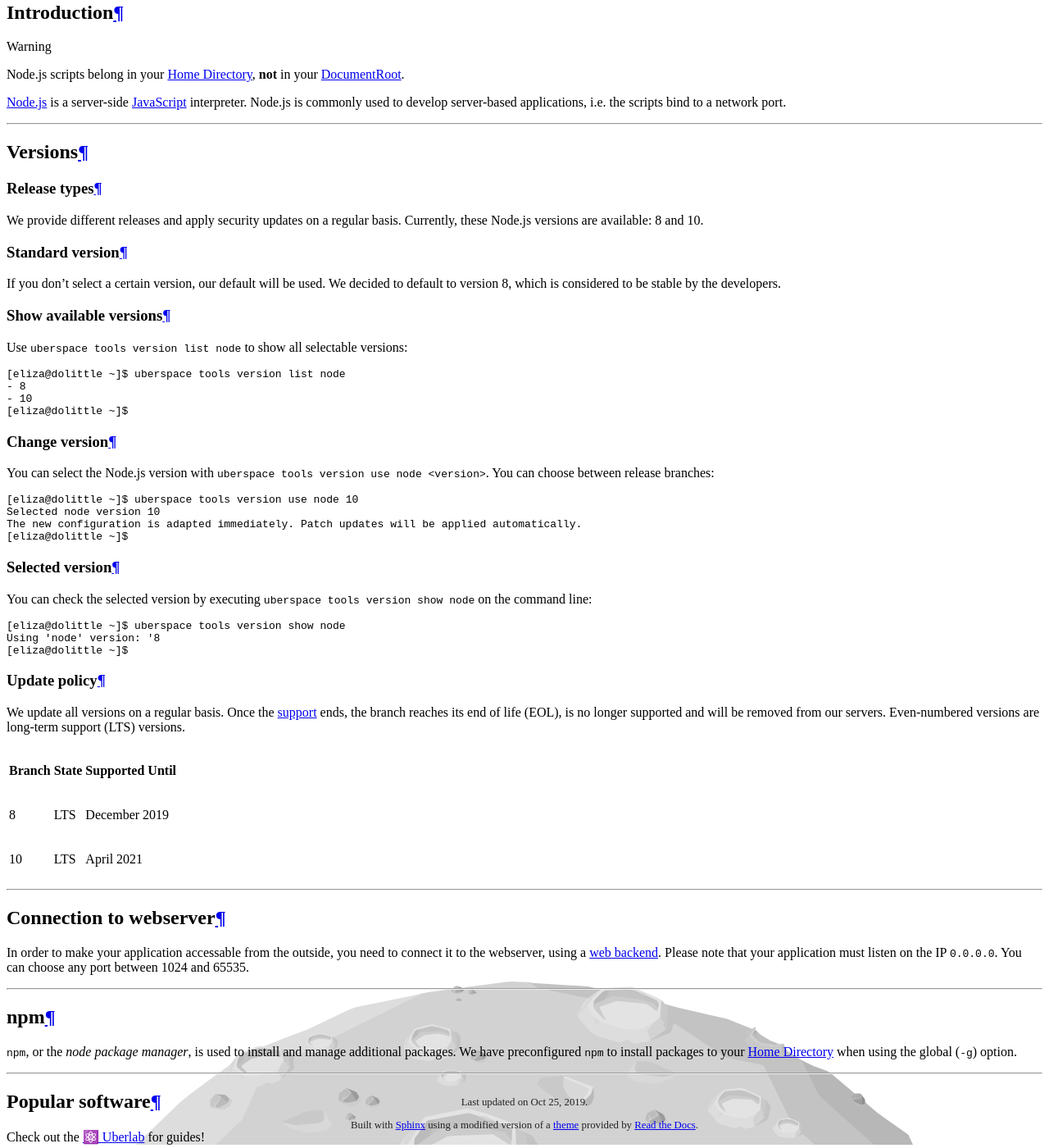
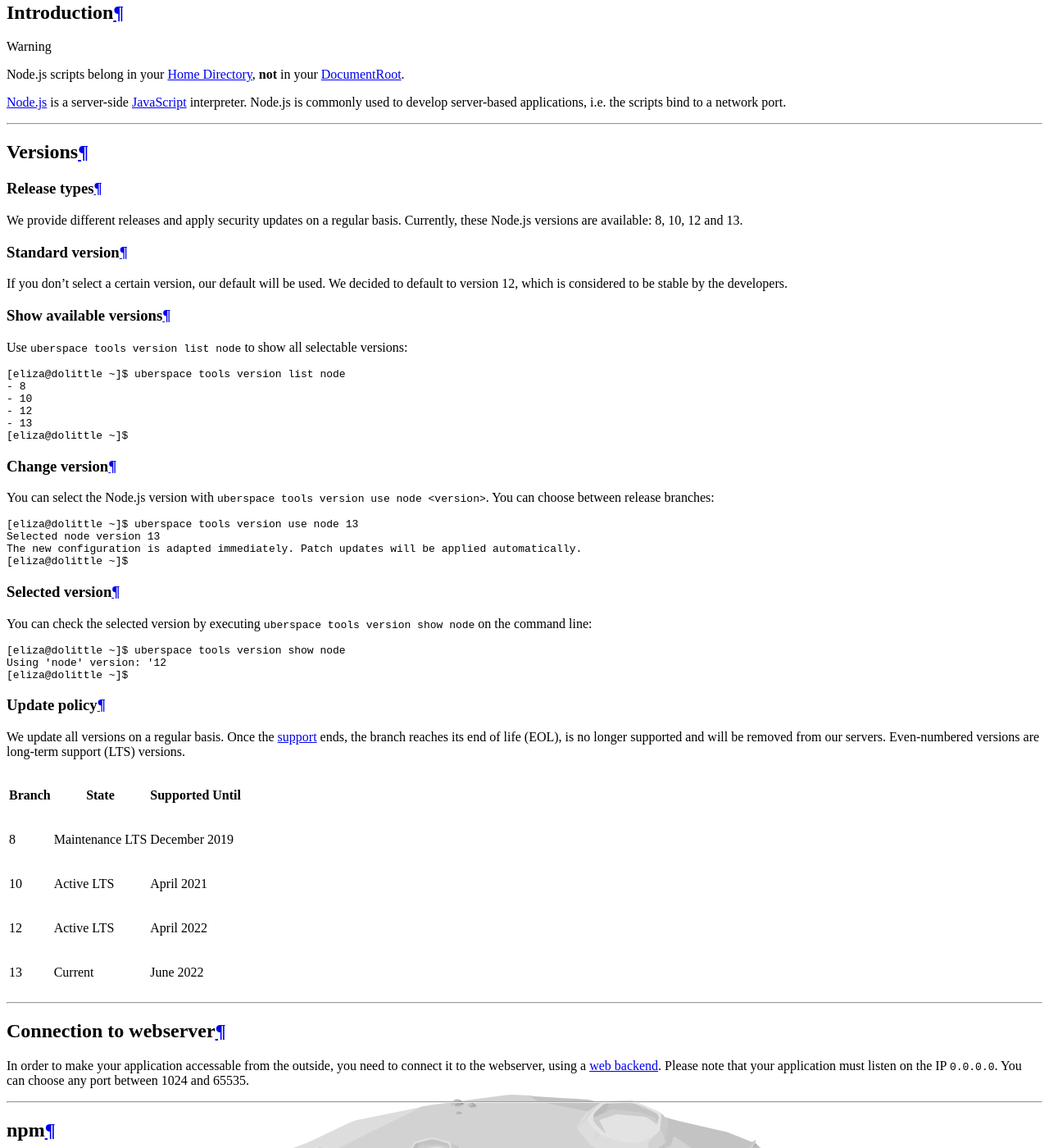
Before and after one commit to Uberspace/manual, a Sphinx documentation site: the page built from source/lang-nodejs.rst, in a window 1280 px wide and 1400 px high, scrolled down 1743 px. Shown: the whole window at 82% size. Built offline with Sphinx 7.4.7 and the Read the Docs theme 2.0.0, drawn with Linux system fonts in a browser that asks for light colours; pages that are not in the unit, such as notebooks, are missing from menus.

Commit message:
:arrow_up: add nodejs 12 and 13

```diff
--- a/source/lang-nodejs.rst
+++ b/source/lang-nodejs.rst
@@ -25,11 +25,11 @@
 Release types
 -------------
 
-We provide different releases and apply security updates on a regular basis. Currently, these Node.js versions are available: 8 and 10.
+We provide different releases and apply security updates on a regular basis. Currently, these Node.js versions are available: 8, 10, 12 and 13.
 
 Standard version
 ----------------
-If you don't select a certain version, our default will be used. We decided to default to version 8, which is considered to be stable by the developers.
+If you don't select a certain version, our default will be used. We decided to default to version 12, which is considered to be stable by the developers.
 
 Show available versions
 -----------------------
@@ -41,6 +41,8 @@
   [eliza@dolittle ~]$ uberspace tools version list node
   - 8
   - 10
+  - 12
+  - 13
   [eliza@dolittle ~]$
 
 .. _node-change-version:
@@ -51,8 +53,8 @@
 
 .. code-block:: bash
 
-  [eliza@dolittle ~]$ uberspace tools version use node 10
-  Selected node version 10
+  [eliza@dolittle ~]$ uberspace tools version use node 13
+  Selected node version 13
   The new configuration is adapted immediately. Patch updates will be applied automatically.
   [eliza@dolittle ~]$
 
@@ -64,7 +66,7 @@
 .. code-block:: bash
 
   [eliza@dolittle ~]$ uberspace tools version show node
-  Using 'node' version: '8
+  Using 'node' version: '12
   [eliza@dolittle ~]$
 
 Update policy
@@ -75,9 +77,13 @@
 +--------+-------------------------+------------------+
 | Branch | State                   | Supported Until  |
 +========+=========================+==================+
-| 8      | LTS                     | December 2019    |
+| 8      | Maintenance LTS         | December 2019    |
 +--------+-------------------------+------------------+
-| 10     | LTS                     | April 2021       |
+| 10     | Active LTS              | April 2021       |
++--------+-------------------------+------------------+
+| 12     | Active LTS              | April 2022       |
++--------+-------------------------+------------------+
+| 13     | Current                 | June 2022        |
 +--------+-------------------------+------------------+
 
 ----
```
